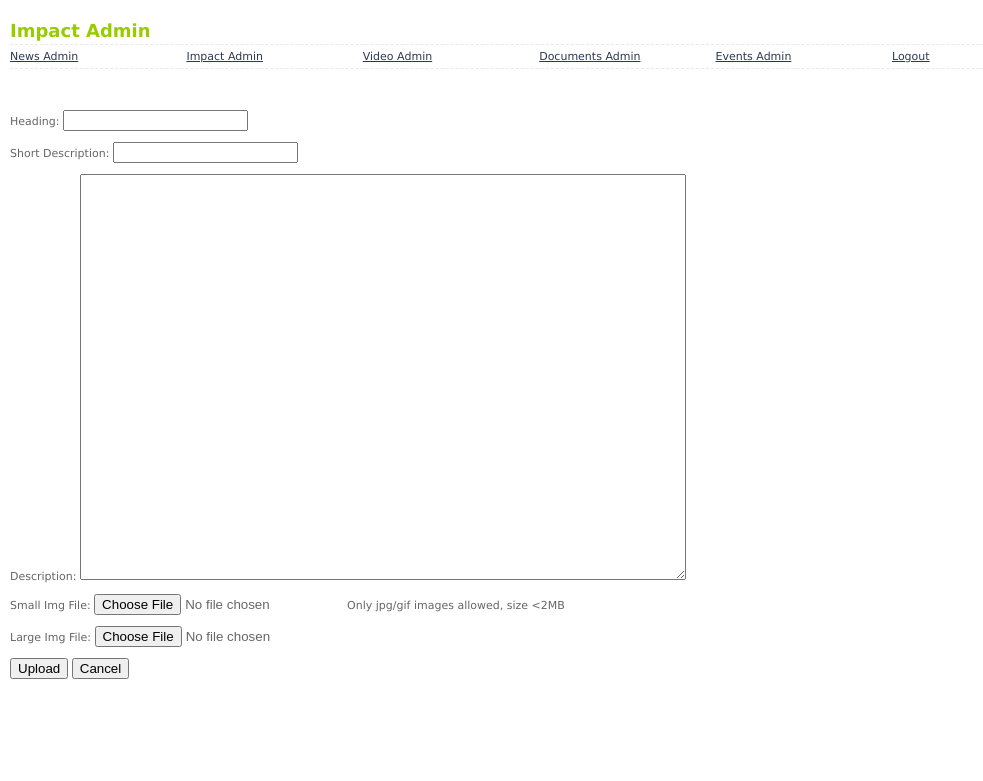
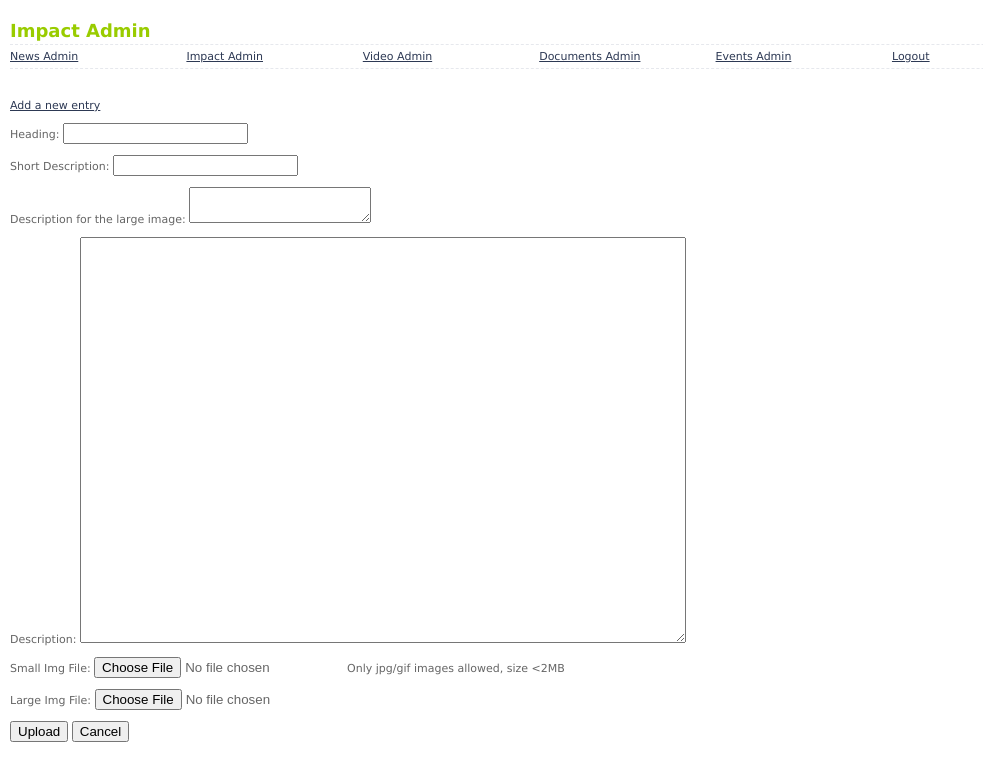
Before and after one commit to Airzign/Shiksha-Sankalp, a PHP site: page /admin/impact.php?action=4 in a window 1280 px wide. Shown: the top 781 px of the page, without its empty margins (0-983 px from the left). Run offline with PHP 8.4, Linux system fonts and the light colour scheme; the visitor is signed in with stand-in values (Sample User, id 1).

Commit message:
Add edit option for large_img_desc in admin/news.php and admin/impact.php

```diff
--- a/admin/impact.php
+++ b/admin/impact.php
@@ -17,6 +17,10 @@
   <body>
 	<h1> Impact Admin </h1>
 	<?php include('menu.php'); ?>
+	<div class="admin_link">
+	  <a href="?action=4">Add a new entry</a>
+	</div>
+
     <div style="clear:both"></div>
 	<?php
 	  /*
@@ -44,6 +48,7 @@
         $heading = stripslashes($_POST['heading']);
 		$small_desc = stripslashes($_POST['small_desc']);
         $description = stripslashes($_POST['description']);
+		$large_img_desc = stripslashes($_POST['large_img_desc']);
 		$result = mysql_query("select smallimgurl,largeimgurl from impact where id=$id");
 		$assoc = mysql_fetch_assoc($result);
 		$old_small_img_filename = $assoc['smallimgurl'];
@@ -131,7 +136,7 @@
 		  if($old_large_img_filename!='' && file_exists($impact_img_dir.$old_large_img_filename))
 			  unlink($impact_img_dir.$old_large_img_filename);
 		  }
-        if(mysql_query("update impact set heading='$heading',smallimgurl='$new_small_img_filename',largeimgurl='$new_large_img_filename',small_desc='$small_desc',description='$description' where id = $id"))
+        if(mysql_query("update impact set heading='$heading',smallimgurl='$new_small_img_filename',largeimgurl='$new_large_img_filename',large_img_desc='$large_img_desc',small_desc='$small_desc',description='$description' where id = $id"))
           $message .= 'The impact was updated successfully.';
       }
 
@@ -152,6 +157,7 @@
         $heading=stripslashes($_POST['heading']);
 		$small_desc = stripslashes($_POST['small_desc']);
         $description = stripslashes($_POST['description']);
+		$large_img_desc = stripslashes($_POST['large_img_desc']);
         $small_img_filename = '';
         $large_img_filename = '';
 		if($_FILES['smallimg']['name'] !== '') {
@@ -206,7 +212,7 @@
 			move_uploaded_file($_FILES['largeimg']['tmp_name'],$impact_img_dir.$large_img_filename);
 		  }
 		}
-		if(mysql_query("INSERT INTO impact VALUES (default,'$heading','$small_desc','$description','$small_img_filename','$large_img_filename',default);"))
+		if(mysql_query("INSERT INTO impact VALUES (default,'$heading','$small_desc','$description','$small_img_filename','$large_img_filename','$large_img_desc',default);"))
 			$message .= 'New impact created successfully.';
       }
       if($action == 4) {
@@ -215,6 +221,7 @@
 	<form action="impact.php" method="post" enctype="multipart/form-data">
 	  <p><label for="id_heading">Heading:</label> <input id="id_heading" type="text" name="heading" /></p>
 	  <p><label for="id_small_desc">Short Description:</label> <input id="id_small_desc" type="text" name="small_desc" /></p>
+	  <p><label for="id_large_img_desc">Description for the large image:</label> <textarea name="large_img_desc" id="id_large_img_desc"></textarea></p>
 	  <p><label for="id_description">Description:</label> <textarea name="description" id="id_description"></textarea></p>
 	  <p><label for="id_smallimg">Small Img File:</label> <input type="file" name="smallimg" id="id_smallimg" />Only jpg/gif images allowed, size &lt;2MB</p>
       <p><label for="id_largeimg">Large Img File:</label> <input type="file" name="largeimg" id="id_largeimg" /></p>
@@ -235,6 +242,7 @@
 	  <p><label for="id_small_desc">Short Description:</label>
 		<input id="id_small_desc" type="text" name="small_desc" value="<?php echo $row['small_desc']; ?>"/>
 	  </p>
+	  <p><label for="id_large_img_desc">Description for the large image:</label> <textarea name="large_img_desc" id="id_large_img_desc"><?php echo $row['large_img_desc']; ?></textarea></p>
 	  <p><label for="id_description">Description:</label> <textarea name="description" id="id_description"><?php echo $row['description']; ?></textarea></p>
 	  <?php if($row['smallimgurl']!='') { ?>
 	  <p>Small Img File:
```
Also changed, not shown: admin/news.php (+6 -2 lines).
